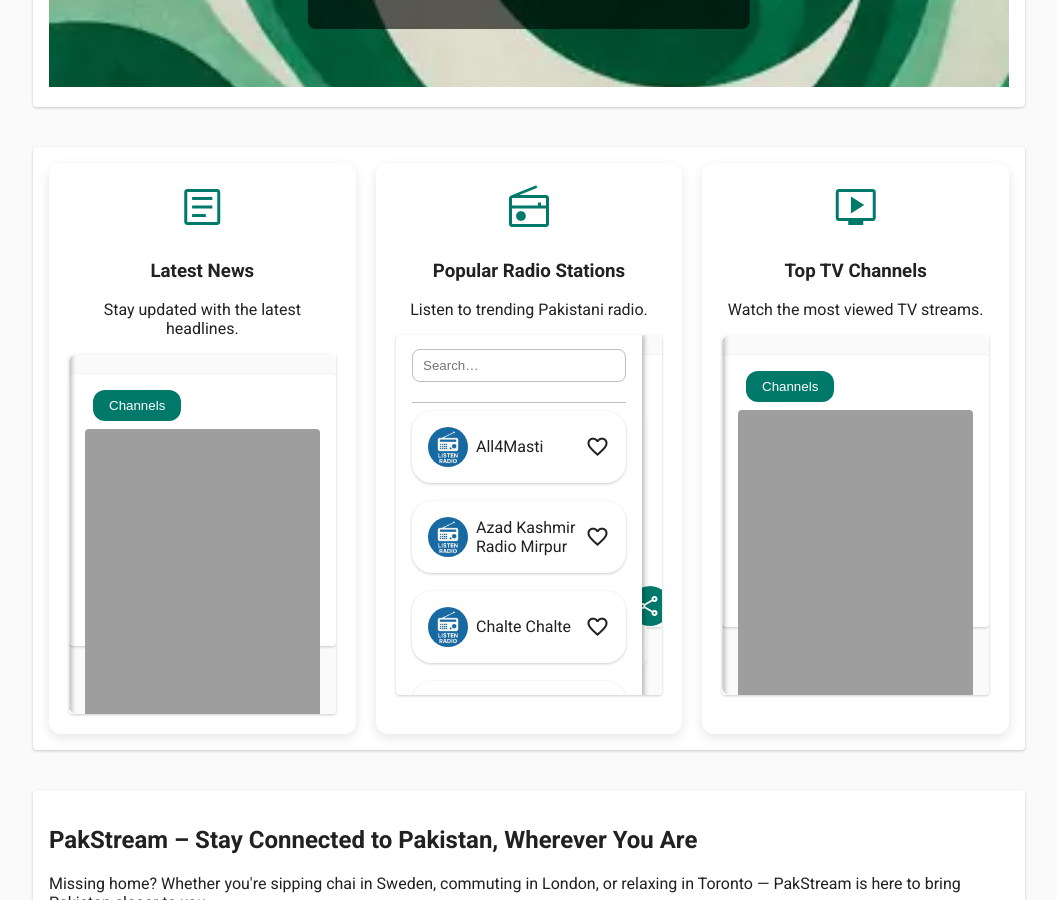
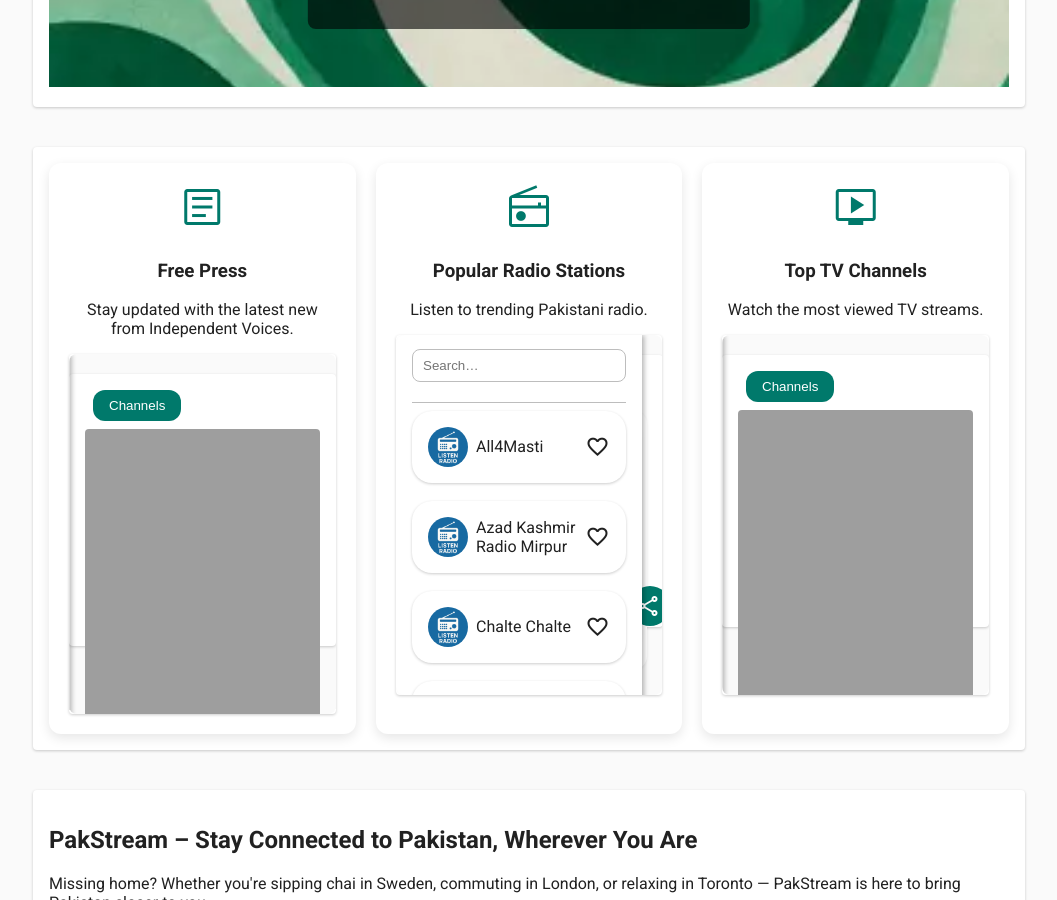
Before and after one commit to atifwaqar/pakstream, a Jekyll site: the page built from index.html, in a window 1280 px wide and 900 px high, scrolled down 307 px. Shown: the whole window, without its empty margins (111-1168 px from the left). Built offline with Jekyll 4.4.1, drawn with Linux system fonts in a browser that asks for light colours; comment, search, counter and statistics services are not loaded.

Commit message:
Update index.html

```diff
--- a/index.html
+++ b/index.html
@@ -115,10 +115,10 @@
   <section class="feature-cards">
     <div class="feature-card">
       <span class="material-symbols-outlined">article</span>
-      <h3>Latest News</h3>
-      <p>Stay updated with the latest headlines.</p>
+      <h3>Free Press</h3>
+      <p>Stay updated with the latest new from Independent Voices.</p>
       <section class="youtube-section media-hub-section" style="padding: 0; margin: 0;">
-        <iframe class="media-hub-embed" src="/media-hub-embed.html?m=freepress" title="PakStream Free Press" loading="lazy" allow="accelerometer; autoplay; clipboard-write; encrypted-media; gyroscope; picture-in-picture; web-share" allowfullscreen></iframe>
+        <iframe class="media-hub-embed" src="/media-hub-embed.html?m=freepress&c=imranriazkhan" title="PakStream Free Press" loading="lazy" allow="accelerometer; autoplay; clipboard-write; encrypted-media; gyroscope; picture-in-picture; web-share" allowfullscreen></iframe>
       </section>
     </div>
     <div class="feature-card">
```
